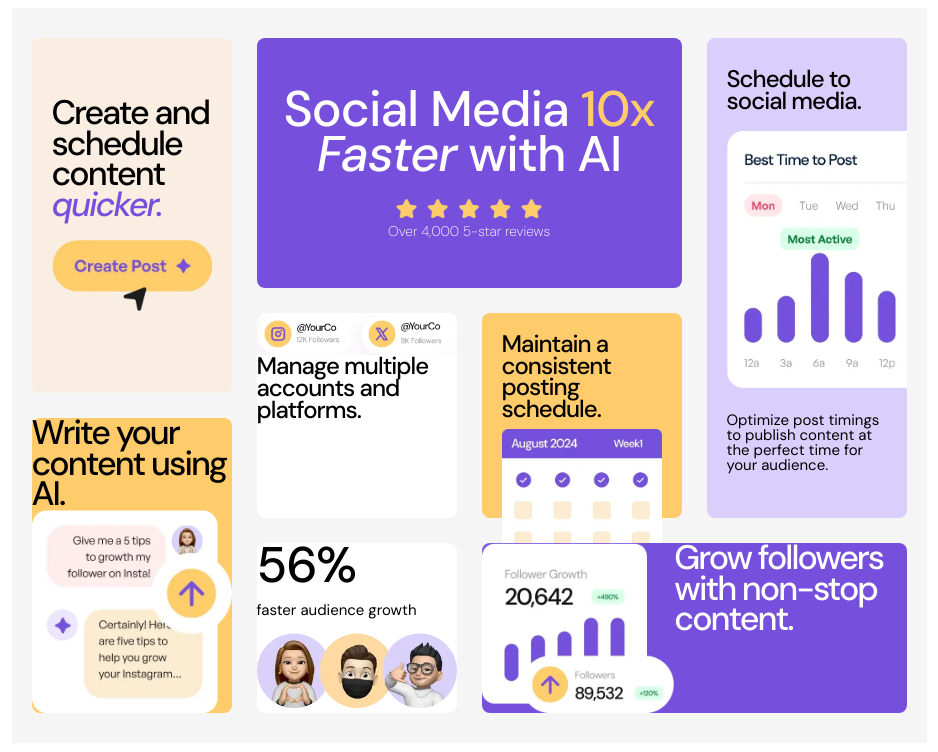
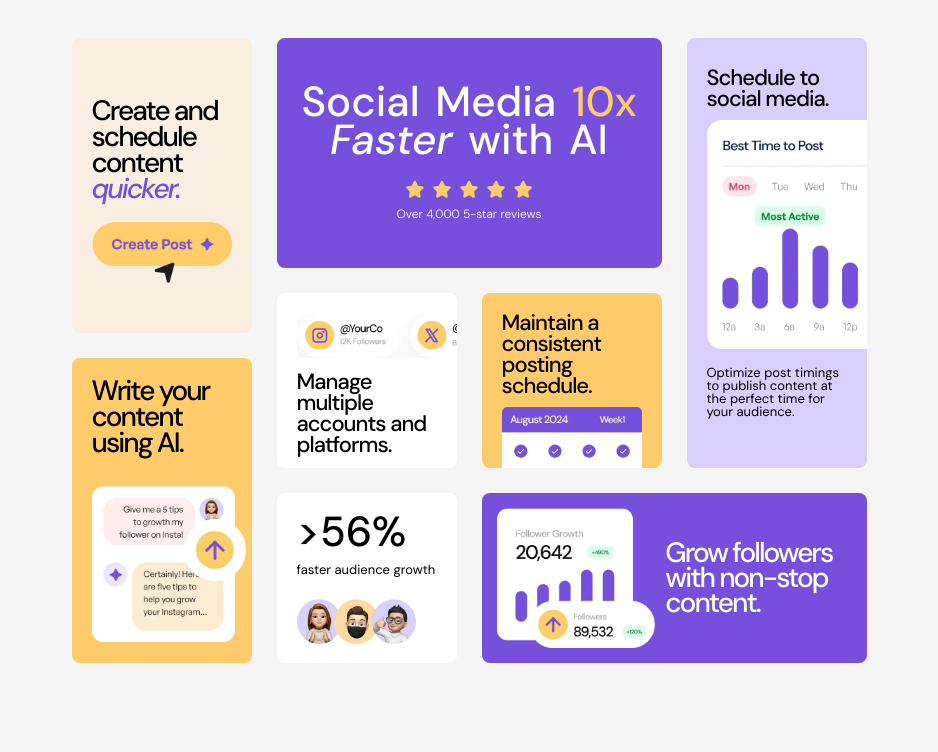
Before and after one commit to asymtut/bento-grid, a plain HTML site: page index.html in a window 1280 px wide. Shown: the whole page, without its empty margins (171-1109 px from the left). Drawn offline with Linux system fonts and the light colour scheme.

Commit message:
desktop screen done

```diff
--- a/index.html
+++ b/index.html
@@ -11,45 +11,48 @@
 
 <body>
   <main>
-    <section class="sec1 bck-purple white-text">
-      <span class="extra-large-text"> Social Media <span class="cream-text"> 10x</span> <span class="italic-text">Faster</span> with AI</span>
+    <section class="sec1 purple-background white-text column-flex">
+      <span class="extra-large-text"> Social Media <span class="cream-text"> 10x</span> <span
+          class="italic-text">Faster</span> with AI</span>
       <img src="./assets/images/illustration-five-stars.webp" />
       <span class="small-text"> Over 4,000 5-star reviews</span>
     </section>
 
-    <section class="sec2 bck-white">
+    <section class="sec2 white-background">
       <img src="./assets/images/illustration-multiple-platforms.webp" />
       <span class="medium-text">Manage multiple accounts and platforms.</span>
     </section>
 
-    <section class="sec3 bck-cream">
+    <section class="sec3 cream-background">
       <span class="medium-text">Maintain a consistent posting schedule.</span>
       <img src="./assets/images/illustration-consistent-schedule.webp" />
     </section>
 
-    <section class="sec4 bck-light-purple">
+    <section class="sec4 light-purple-background">
       <span class="medium-text">Schedule to social media.</span>
       <img src="./assets/images/illustration-schedule-posts.webp" />
-      <p style="padding-right: 10px;"> Optimize post timings to publish content at the perfect time for your audience.</p>
+      <p style="padding-right: 10px;"> Optimize post timings to publish content at the perfect time for your audience.
+      </p>
     </section>
 
-    <section class="sec5 bck-purple white-text" style="flex-direction: row;">
+    <section class="sec5 purple-background white-text">
       <img src="./assets/images/illustration-grow-followers.webp" />
       <span class="large-text"> Grow followers with non-stop content.</span>
     </section>
 
-    <section class="sec6 bck-white">
-      <span class="extra-large-text"> 56%</span>
+    <section class="sec6 white-background">
+      <span class="extra-large-text">&gt;56%</span>
       <p>faster audience growth</p>
       <img src="./assets/images/illustration-audience-growth.webp" />
     </section>
 
-    <section class="sec7 bck-light-cream">
-      <span class="large-text"> Create and schedule content <span class="purple-text italic-text"> quicker.</span></span>
+    <section class="sec7 light-cream-background">
+      <span class="large-text"> Create and schedule content <span class="purple-text italic-text">
+          quicker.</span></span>
       <img src="./assets/images/illustration-create-post.webp" />
     </section>
 
-    <section class="sec8 bck-cream">
+    <section class="sec8 cream-background">
       <span class="large-text"> Write your content using AI.</span>
       <img src="./assets/images/illustration-ai-content.webp" />
     </section>
--- a/styles/styles.css
+++ b/styles/styles.css
@@ -1,7 +1,13 @@
 @import url('https://fonts.googleapis.com/css2?family=DM+Sans:ital,opsz,wght@0,9..40,100..1000;1,9..40,100..1000&display=swap');
 
+html,
+body {
+    padding: 0%;
+    margin: 0%;
+    background-color: #F5F5F5;
+}
 
-.bck-cream {
+.cream-background {
     background-color: hsl(39, 100%, 71%);
 }
 
@@ -9,9 +15,7 @@
     color: hsl(39, 100%, 71%);
 }
 
-
-
-.bck-purple {
+.purple-background {
     background-color: hsl(256, 67%, 59%);
 }
 
@@ -19,15 +23,15 @@
     color: hsl(256, 67%, 59%);
 }
 
-.bck-light-purple {
+.light-purple-background {
     background-color: hsl(254, 88%, 90%);
 }
 
-.bck-light-cream {
+.light-cream-background {
     background-color: hsl(31, 66%, 93%);
 }
 
-.bck-white {
+.white-background {
     background-color: hsl(0, 0%, 100%);
 }
 
@@ -43,7 +47,7 @@
     font-family: "DM Sans", serif;
     font-weight: 500;
     letter-spacing: -1px;
-    font-size: 24px;
+    font-size: 22px;
     line-height: 90%;
 }
 
@@ -51,7 +55,7 @@
     font-family: "DM Sans", serif;
     font-weight: 500;
     letter-spacing: -2px;
-    font-size: 34px;
+    font-size: 28px;
     line-height: 90%;
 }
 
@@ -59,44 +63,49 @@
 .extra-large-text {
     font-family: "DM Sans", serif;
     font-weight: 500;
-    letter-spacing: -1px;
-    font-size: 50px;
+    word-spacing: 5px;
+    font-size: 42px;
     line-height: 90%;
 }
 
 .small-text {
     font-family: "DM Sans", serif;
-    font-weight: 200;
-    font-size: 14px;
+    font-weight: 300;
+    font-size: 12px;
 }
 
 p {
     font-family: "DM Sans", serif;
     font-weight: 400;
-    font-size: 15px;
+    font-size: 13px;
     line-height: 100%;
 }
 
 section {
-    display: flex;
-    flex-direction: column;
     border-radius: 8px;
 }
 
+.column-flex {
+    display: flex;
+    flex-direction: column;
+}
 
+.row-flex {
+    display: flex;
+    flex-direction: row;
+}
 
 main {
+    box-sizing: border-box;
     align-items: stretch;
     justify-items: stretch;
     justify-content: center;
     align-content: center;
     display: grid;
-    width: fit-content;
-    height: fit-content;
-    padding: 30px 20px;
-    grid-template-columns: repeat(4, 200px);
-    grid-template-rows: 250px 80px 100px 170px;
-    background-color: #F5F5F5;
+    width: 800px;
+    height: 700px;
+    grid-template-columns: repeat(4, 180px);
+    grid-template-rows: 230px 40px 110px 170px;
     margin: auto;
     grid-gap: 25px;
     grid-template-areas:
@@ -104,11 +113,6 @@ main {
         "a d h c"
         "e d h c"
         "e f g g";
-}
-
-img {
-    max-width: 100%;
-    max-height: 100%;
 }
 
 
@@ -119,6 +123,8 @@ img {
 
     img {
         margin-top: 20px;
+        max-width: 100%;
+        max-height: 100%;
     }
 }
 
@@ -132,32 +138,38 @@ img {
     img {
         margin-left: auto;
         margin-right: auto;
-        width: 150px;
+        width: 130px;
         margin-top: 20px;
+        margin-bottom: 5px;
     }
 }
 
 .sec4 {
     /*Schedule to social media.*/
     grid-area: c;
-    text-align: start;
     padding: 30px 0;
-    box-sizing: content-box;
     padding-left: 20px;
+    padding-right: 10px;
+    overflow: hidden;
 
     img {
-        margin-top: 20px;
-        margin-bottom: 10px;
-        height: 100%;
-        position: relative;
-        object-fit: cover;
-        object-position: 0 0;
+        height: 62%;
+        margin-top: 10px;
     }
 }
 
 .sec2 {
     /*Manage multiple accounts and platforms.*/
     grid-area: d;
+    padding: 20px 20px;
+    overflow: hidden;
+
+    img {
+        margin-bottom: 10px;
+        height: 34%;
+    }
+
+
 }
 
 .sec3 {
@@ -166,26 +178,64 @@ img {
     padding-left: 20px;
     padding-right: 20px;
     padding-top: 20px;
+    overflow: hidden;
 
     img {
         margin-top: 10px;
-        object-fit: cover;
-        height: 100%;
-        object-position: 0 0;
+        width: 100%;
     }
+
+
 }
 
 .sec8 {
     /*Write your content using AI.*/
     grid-area: e;
+    padding: 20px;
+
+    img {
+        margin-top: 30px;
+        width: 110%;
+    }
+
+
 }
 
 .sec6 {
     /*faster audience growth*/
+    padding: 20px;
     grid-area: f;
+    display: flex;
+    flex-direction: column;
+    justify-content: start;
+
+
+    img {
+        margin-top: 10px;
+        width: 85%;
+    }
 }
 
 .sec5 {
     /*Grow followers with non-stop content.*/
     grid-area: g;
+    padding: 15px;
+    display: flex;
+    flex-direction: row;
+    justify-content: center;
+    align-content: center;
+    align-items: center;
+
+
+    img {
+        height: 100%;
+        margin-right: 10px;
+    }
 }
+
+@media screen and (max-width: 820px) {
+    main {
+        display: flex;
+        flex-direction: column;
+    }
+}
```
